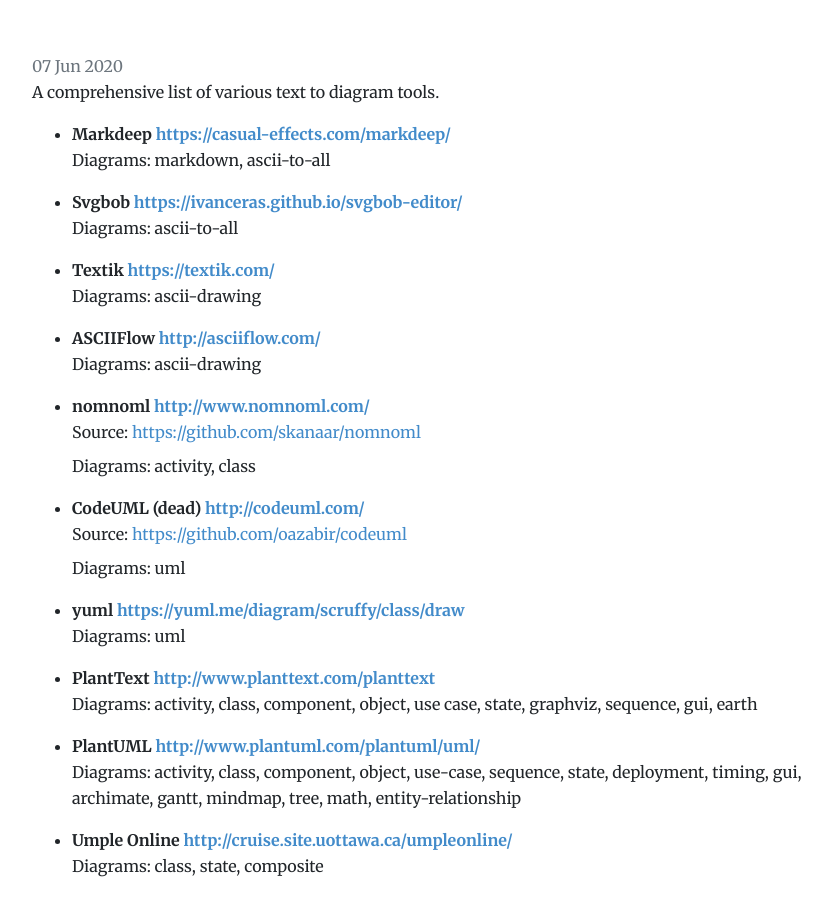
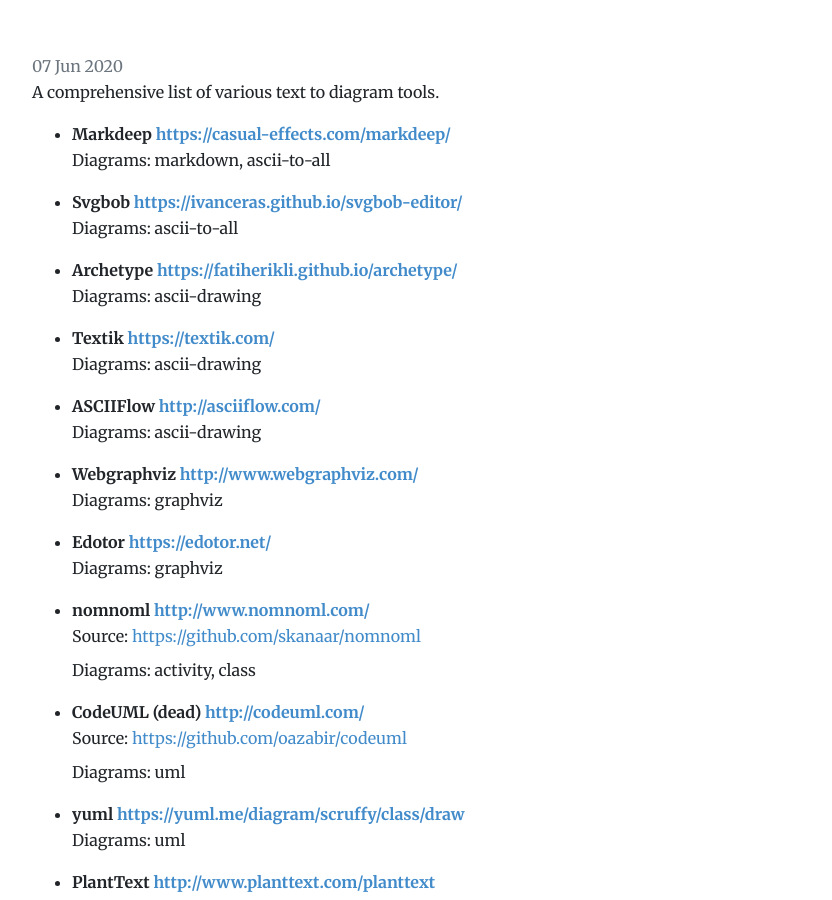
Before and after one commit to SMUsamaShah/SMUsamaShah.github.io, a Jekyll site: the page built from _posts/2020-06-07-text-to-diagram-tools.md, in a window 1280 px wide and 900 px high, scrolled down 535 px. Shown: the whole window, without its empty margins (217-1049 px from the left). Built offline with Jekyll 4.4.1, drawn with Linux system fonts in a browser that asks for light colours; comment, search, counter and statistics services are not loaded.

Commit message:
added archetype, webgraphviz, edotor

```diff
--- a/_posts/2020-06-07-text-to-diagram-tools.md
+++ b/_posts/2020-06-07-text-to-diagram-tools.md
@@ -16,11 +16,20 @@
 - **Svgbob** <https://ivanceras.github.io/svgbob-editor/>
 : Diagrams: ascii-to-all
 
+- **Archetype** <https://fatiherikli.github.io/archetype/>
+: Diagrams: ascii-drawing
+
 - **Textik** <https://textik.com/>
 : Diagrams: ascii-drawing
 
 - **ASCIIFlow** <http://asciiflow.com/>
 : Diagrams: ascii-drawing
+
+- **Webgraphviz** <http://www.webgraphviz.com/>
+: Diagrams: graphviz
+
+- **Edotor** <https://edotor.net/>
+: Diagrams: graphviz
 
 - **nomnoml** <http://www.nomnoml.com/>
 : Source: <https://github.com/skanaar/nomnoml>
```
